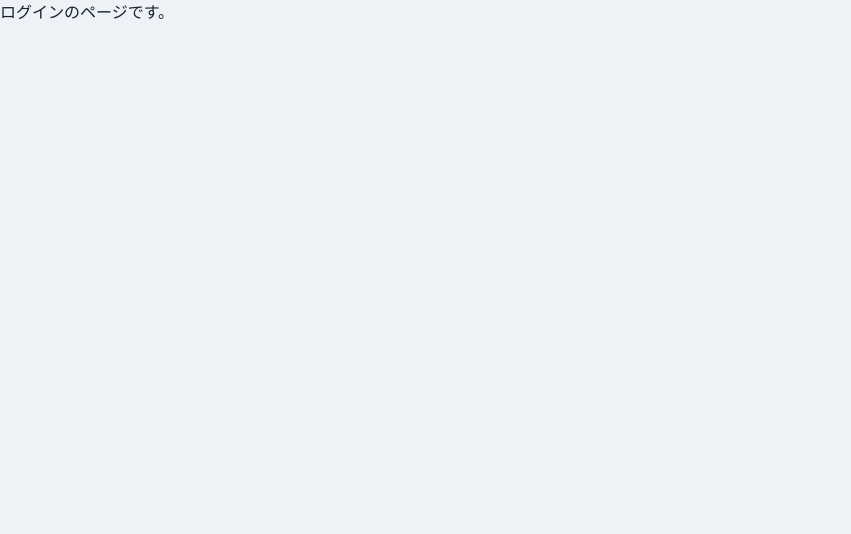
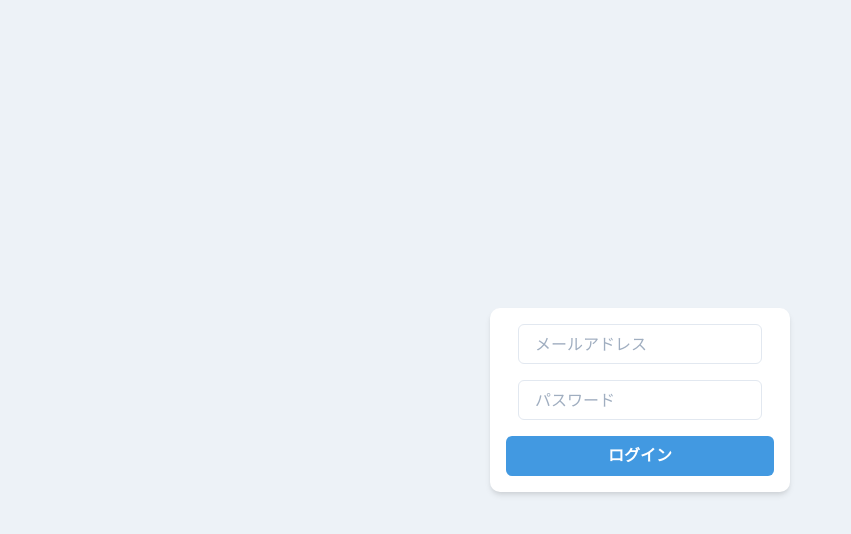
Before and after one commit to ryota-09/react-ecsite, a React (Create React App) app: page /login in a window 1280 px wide. Shown: the top 534 px of the page, without its empty margins (0-851 px from the left). Built offline with nearby package versions, Linux system fonts and the light colour scheme; the HTML template or start-up script is replaced by a standard one.

Commit message:
ログイン画面実装

```diff
--- a/src/components/pages/Login.tsx
+++ b/src/components/pages/Login.tsx
@@ -1,9 +1,56 @@
+import {
+  Box,
+  FormControl,
+  Input,
+  InputGroup,
+  Text,
+  Stack,
+  Flex,
+} from "@chakra-ui/react";
 import { FC } from "react";
+import { PrimaryButton } from "../atoms/button/PrimaryButton";
 
 export const Login: FC = () => {
+  const onChanegeLastName = (): void => {
+    alert("チェンジ");
+  };
+  const registerUser = () => {
+    alert("ボタン");
+  };
   return (
     <>
-      <h2>ログインのページです。</h2>
+      <Flex align="center" justify="center" height="100vh">
+        <Box
+          w="300px"
+          h="auto"
+          bg="white"
+          borderRadius="10px"
+          shadow="md"
+          p={4}
+        >
+          <Stack textAlign="center" spacing={4}>
+            <FormControl>
+              <InputGroup>
+                <Input
+                  onChange={onChanegeLastName}
+                  placeholder="メールアドレス"
+                  mx={3}
+                />
+              </InputGroup>
+            </FormControl>
+            <FormControl>
+              <InputGroup>
+                <Input
+                  onChange={onChanegeLastName}
+                  placeholder="パスワード"
+                  mx={3}
+                />
+              </InputGroup>
+            </FormControl>
+            <PrimaryButton onClick={registerUser}>ログイン</PrimaryButton>
+          </Stack>
+        </Box>
+      </Flex>
     </>
   );
 };
--- a/src/components/pages/RegisterUser.tsx
+++ b/src/components/pages/RegisterUser.tsx
@@ -5,7 +5,6 @@ import {
   InputGroup,
   Text,
   Stack,
-  Wrap,
   Flex,
 } from "@chakra-ui/react";
 import { FC } from "react";
```
